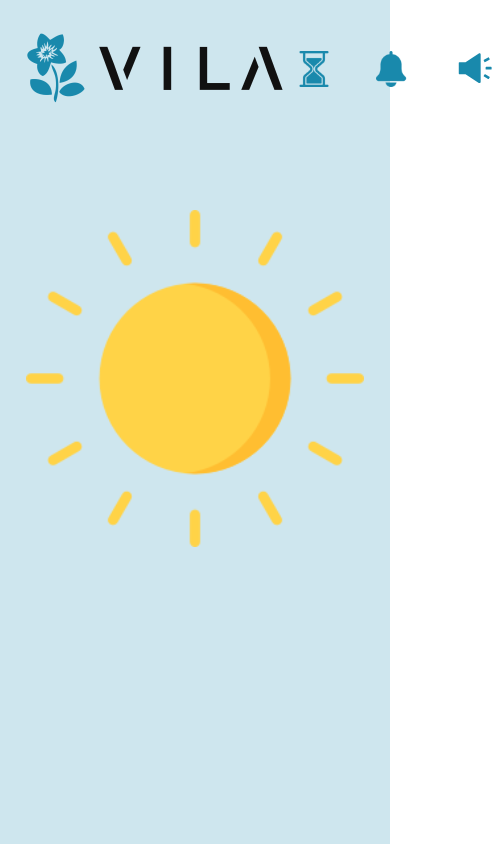
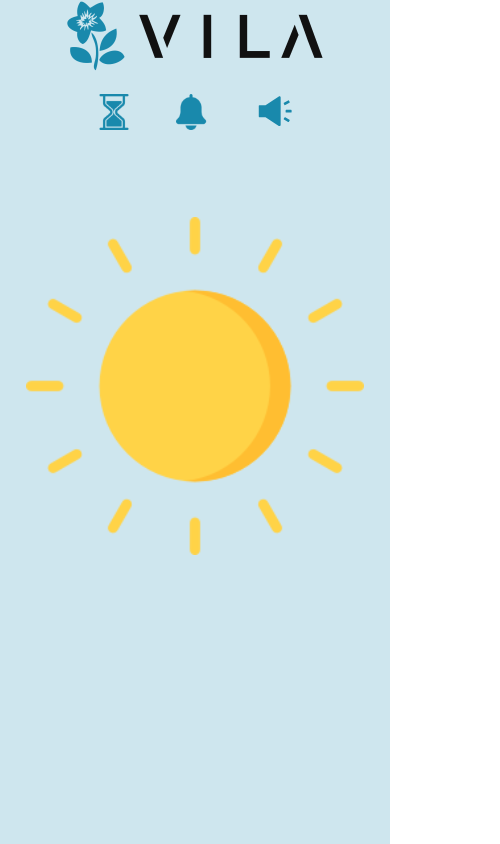
Before and after one commit to moeabdulnas/vila, a React (Create React App) app in the folder client/: page / in a window 390 px wide. Shown: the whole page, 500 px wide, since content can reach past the window. Built offline with nearby package versions, Linux system fonts and the light colour scheme.

Commit message:
Restarted design, doing mobile first. SoundDialog lolooks good. Genarally ok on mobile now.

```diff
--- a/client/public/index.html
+++ b/client/public/index.html
@@ -39,5 +39,8 @@
       To begin the development, run `npm start` or `yarn start`.
       To create a production bundle, use `npm run build` or `yarn build`.
     -->
+    <link rel="preconnect" href="https://fonts.googleapis.com">
+    <link rel="preconnect" href="https://fonts.gstatic.com" crossorigin>
+    <link href="https://fonts.googleapis.com/css2?family=Noto+Sans+JP:wght@300;400&family=Roboto&display=swap" rel="stylesheet">
   </body>
 </html>
--- a/client/src/App.css
+++ b/client/src/App.css
@@ -74,14 +74,12 @@ table {
   text-align: center;
 }
 
-.TimeView {
-  background-color: inherit;
-  bottom: 12%;
-  /* left: 46%; */
-  position: relative;
-  font-size: 48px;
-  text-align: center;
+body {
+  font-family: 'Noto Sans JP', sans-serif;
+  font-family: 'Roboto', sans-serif;
 }
+
+
 
 .StartButton {
   position: absolute;
@@ -125,7 +123,7 @@ table {
   } */
 /*} */
 
-@media screen and (min-width: 300px) {
+@media screen and (max-width: 450px) {
   /* .App-logo {
     top: 32px;
     left: 32px;
@@ -134,25 +132,38 @@ table {
 
   .Navbar {
     display: flex;
-    justify-content: space-between;
-    top: 32px;
+    /* justify-content: space-between; */
+    flex-direction: column;
+    align-items: center;
+    /* top: 32px;
     left: 5%;
-    right: 4%;
-    position: absolute;
+    right: 4%; */
+    /* position: absolute; */
+
   }
 
   .Sun-logo {
-    height: 40vh;
+    height: 50vh;
     animation-name: sizeAnimation;
     animation-duration: 4s;
     animation-iteration-count: infinite;
     animation-timing-function: ease-in-out;
     animation-direction: alternate;
+    max-height: 85%;
   }
   .Sun {
     display: flex;
     align-items: center;
     justify-content: center;
-    height: 90vh;
+    height: 60%;
+  }
+
+  .TimeView {
+    background-color: inherit;
+    /* bottom: 4%; */
+    /* left: 46%; */
+    position: relative;
+    font-size: 48px;
+    text-align: center;
   }
 }
--- a/client/src/components/dialogs/BellDialog.css
+++ b/client/src/components/dialogs/BellDialog.css
@@ -0,0 +1,24 @@
+/* .BellOptions {
+    background: black;
+    width: max-content;
+    text-align: center;
+    align-items: center;
+} */
+
+/* .BellDialogContainer {
+    display: flex;
+    flex-direction: column;
+} */
+
+/* input[type='number']:disabled {
+    -moz-appearance: textfield;
+    text-align: center;
+    font-size: 32px;
+    border: none;
+    color: #203020;
+    background-color: #FFFFFF;
+  } */
+
+.BellParagraph {
+    margin-bottom: 4px;
+}
--- a/client/src/components/dialogs/BellDialog.jsx
+++ b/client/src/components/dialogs/BellDialog.jsx
@@ -7,8 +7,10 @@ const BellDialog = (props) => {
     return (
         props.showBellDialog ? (
             <div>
-                <dialog className='BellOption' open>
-                    <p className='BellParagraph'>Choose Bell</p>
+                <dialog className='BellDialog' open>
+                <div className='BellDialogContainer'>
+                    <p className='BellParagraph'>bell</p>
+                    <div className='BellOptions'>
                         <TbNumber1 className='Bell1' onClick={
                             (e) => {
                                 props.setBell(new Audio(bell1));
@@ -27,7 +29,10 @@ const BellDialog = (props) => {
                                 e.preventDefault();
                             }
                         }/>
-                    <p className='BellParagraph'>Volume</p>
+                    </div>
+                    <p className='BellParagraph'>volume</p>
+
+                    <div className='Stepper'>
                         <button className='Minus Step' onClick={
                                 (e) => {
                                     if (props.bellVolume > 1) props.setBellVolume(props.bellVolume - 1);
@@ -44,6 +49,7 @@ const BellDialog = (props) => {
                                     e.preventDefault();
                                 }
                             }>+</button>
+                    </div>
                         <form method="dialog">
                         <button className='Ok' onClick={(e) => {
                                 props.showBellDialog(false);
@@ -55,6 +61,7 @@ const BellDialog = (props) => {
                             }
                             }>OK</button>
                         </form>
+                    </div>
                 </dialog>
             </div>
         ) : null
--- a/client/src/components/dialogs/MinutesDialog.css
+++ b/client/src/components/dialogs/MinutesDialog.css
@@ -2,17 +2,16 @@
 dialog {
     /* width: 10vw; */
     /*Should change this vh to something else*/
-    height: 14vh;
     width: inherit;
     background-color: #198aac68;
     border: none;
     border-radius: 8px;
-    padding: 8px 0 32px 0;
+    padding: 8px 0;
     margin-top: 8px;
     position: relative;
     color: #fffFff;
     text-align: center;
-    font-size: 28px;
+    font-size: 2rem;
   }
 
   /* TODO: Find good typographyr*/
@@ -22,19 +21,21 @@ dialog {
   }
 
   .Ok {
-    position: absolute;
-    bottom: 10%;
-    right: 36%;
+    /* position: absolute; */
+    /* bottom: 10%;
+    right: 36%; */
     color: #0084ac;
     background-color: #FFD347;
-    width: 60px;
-    height: 28px;
+    /* width: 60px;
+    height: 28px; */
+    width: 5rem;
+    height: 2rem;
     border-radius: 8px;
     border: none;
     cursor: pointer;
   }
 
-  .MinuteStepper {
+  .Stepper {
     display: flex;
     justify-content: center;
   }
--- a/client/src/components/dialogs/MinutesDialog.jsx
+++ b/client/src/components/dialogs/MinutesDialog.jsx
@@ -7,7 +7,7 @@ const MinutesDialog = (props) => {
             <div>
                 <dialog className='TimeOption' open>
                     <p className='MinutesParagraph'>minutes</p>
-                    <div className='MinuteStepper'>
+                    <div className='Stepper'>
                         <button className='Minus Step' onClick={
                             (e) => {
                                 if (props.mins <= 5 && props.mins > 1)
--- a/client/src/components/dialogs/SoundDialog.jsx
+++ b/client/src/components/dialogs/SoundDialog.jsx
@@ -12,7 +12,7 @@ const SoundDialog = (props) => {
         props.showSoundDialog ? (
             <div>
                 <dialog className='SoundOption' open>
-                    <p className='SoundParagraph'>Choose Sound</p>
+                    <p className='SoundParagraph'>sound</p>
                     <WiRain className='Rain' onClick={
                         (e) => {
                             if (props.sound) {
@@ -43,7 +43,7 @@ const SoundDialog = (props) => {
                             e.preventDefault();
                         }
                     }/>
-                    <p className='SoundParagraph'>Volume</p>
+                    <p className='SoundParagraph'>volume</p>
                     <button className='Minus Step' onClick={
                             (e) => {
                                 if (props.soundVolume > 1) props.setSoundVolume(props.soundVolume - 1);
```
Lines whose indentation alone changed are shown as unchanged.
